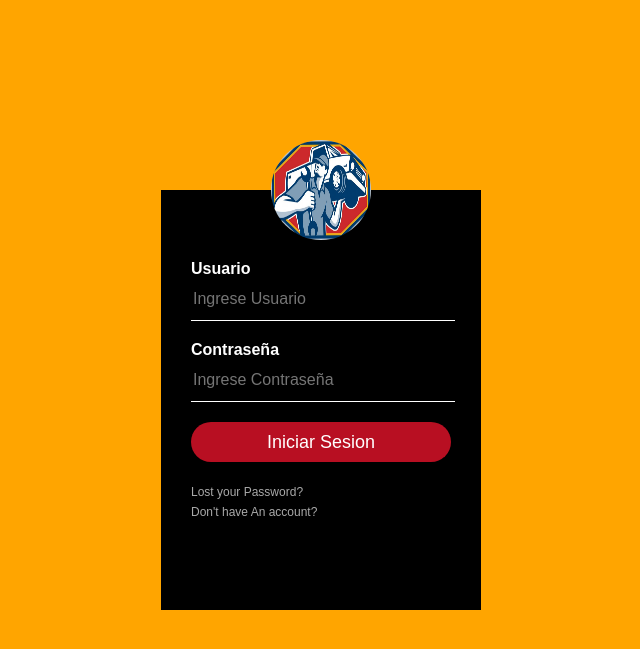
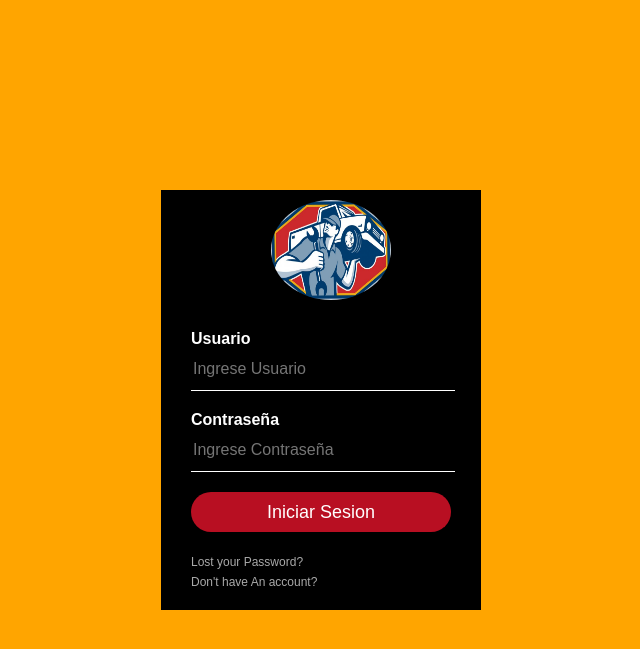
Before and after one commit to fordsakenpand/fordsakanpand.github.io, a Django app: page /login.html in a window 1280 px wide. Shown: the top 649 px of the page, without its empty margins (319-959 px from the left). Run offline with Django 3.2, Linux system fonts and the light colour scheme.

Commit message:
reparación de administrador

```diff
--- a/TestDjango006D/administrador/static/core/CSS/master.css
+++ b/TestDjango006D/administrador/static/core/CSS/master.css
@@ -17,23 +17,18 @@ body {
     position: absolute;
     transform: translate(-50%, -50%);
     box-sizing: border-box;
-    padding: 70px 30px;
+    padding-left: 30px;
+    padding-right: 30px;
+    padding-top: 140px;
   }
 
   .login-box .avatar {
-    width: 100px;
     height: 100px;
+    width: 120px;
     border-radius: 50%;
     position: absolute;
-    top: -50px;
+    top: 10px;
     left: calc(50% - 50px);
-  }
-
-  .login-box h1 {
-    margin: 0;
-    padding: 0 0 20px;
-    text-align: center;
-    font-size: 22px;
   }
 
   .login-box label {
```
